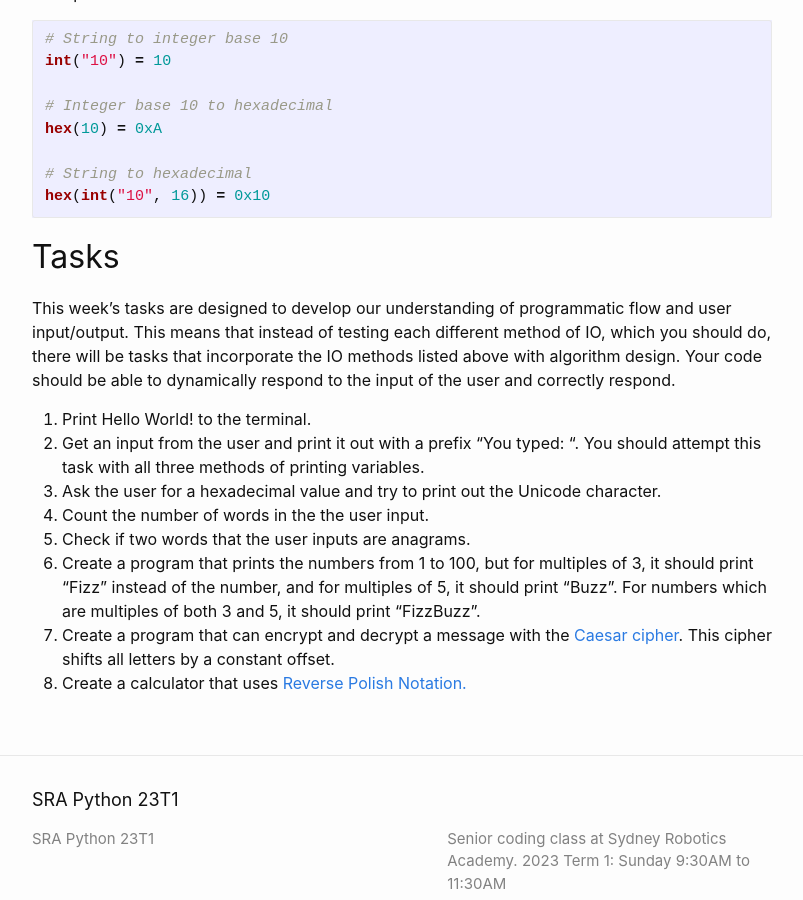
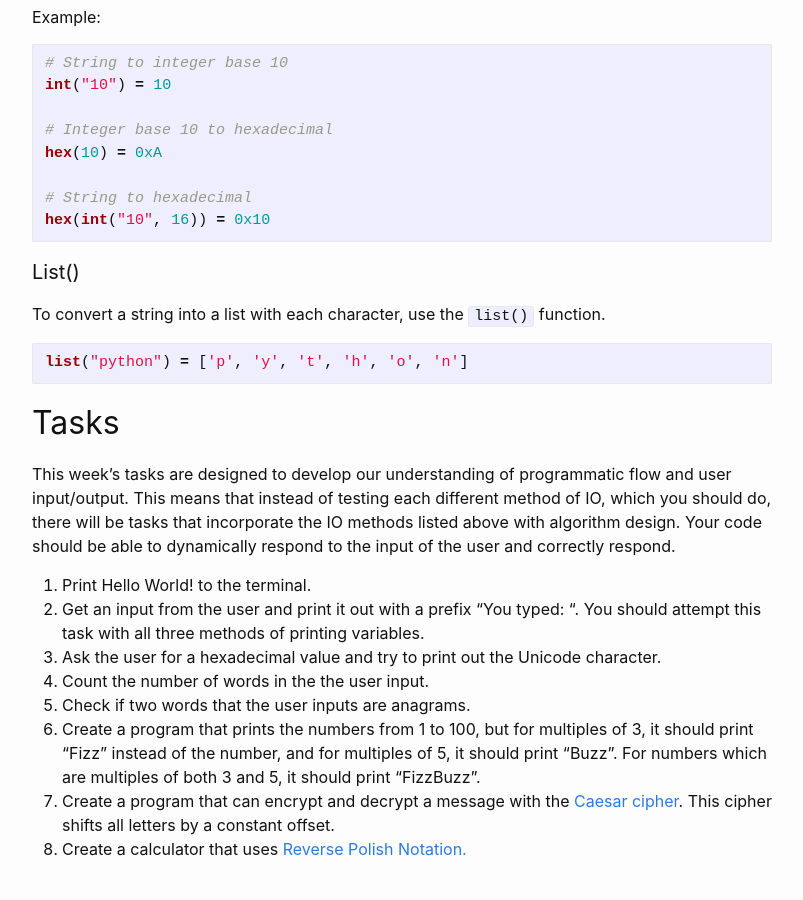
Before and after one commit to afa5e/afa5e.github.io, a Jekyll site: the page built from _posts/2023-02-12-week-3-input-output.md, in a window 1280 px wide and 900 px high, scrolled down 12544 px. Shown: the whole window, without its empty margins (238-1041 px from the left). Built offline with Jekyll 4.4.1, drawn with Linux system fonts in a browser that asks for light colours.

Commit message:
Update 2023-02-12-week-3-input-output.md

````diff
--- a/_posts/2023-02-12-week-3-input-output.md
+++ b/_posts/2023-02-12-week-3-input-output.md
@@ -367,6 +367,13 @@ hex(10) = 0xA
 hex(int("10", 16)) = 0x10
 ```
 
+#### List()
+To convert a string into a list with each character, use the `list()` function.
+
+```python
+list("python") = ['p', 'y', 't', 'h', 'o', 'n']
+```
+
 ## Tasks
 This week's tasks are designed to develop our understanding of programmatic flow
 and user input/output. This means that instead of testing each different method
````
